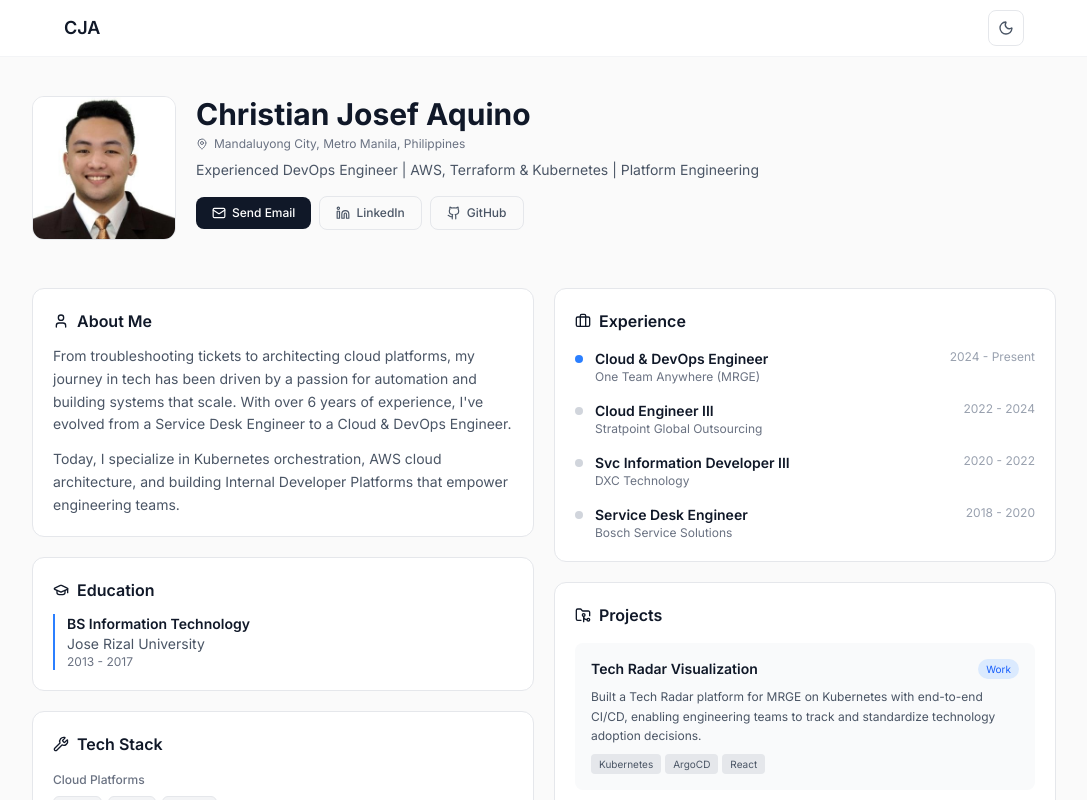
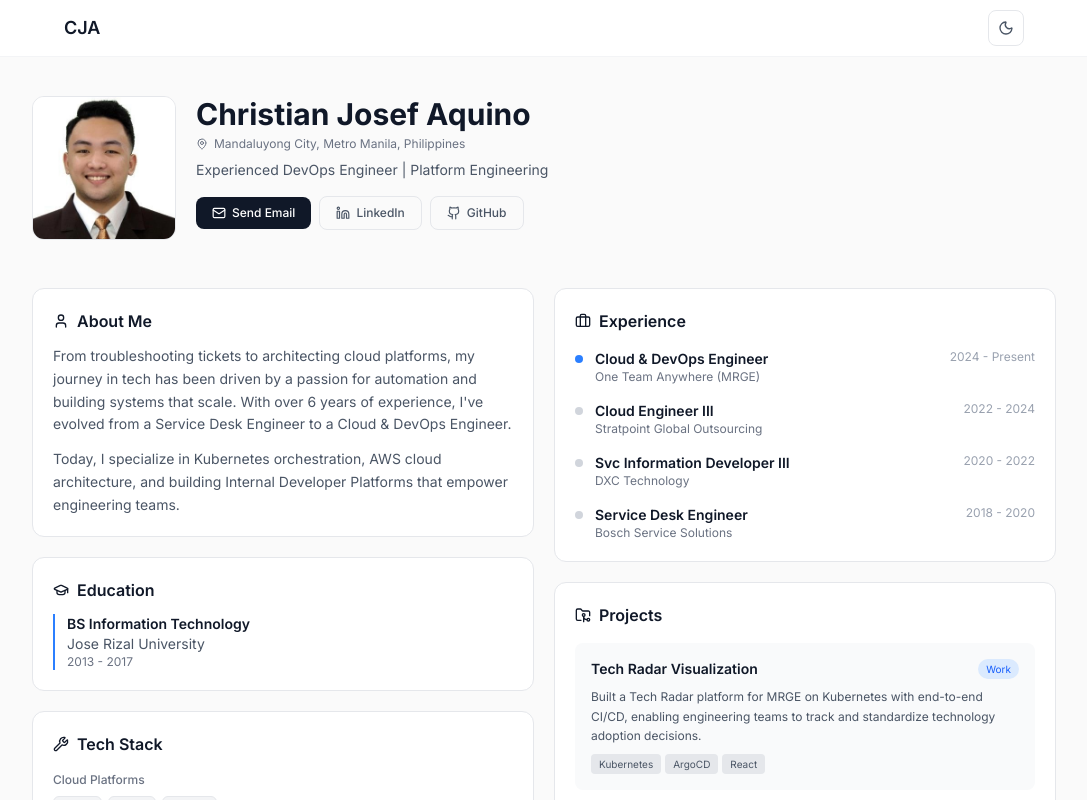
Before and after one commit to chrstnjsff/personal, a Next.js app: page /personal/ in a window 1280 px wide. Shown: the top 800 px of the page, without its empty margins (96-1183 px from the left). Built offline with nearby package versions, Linux system fonts and the light colour scheme.

Commit message:
Simplify tagline

```diff
--- a/src/components/Hero.tsx
+++ b/src/components/Hero.tsx
@@ -28,7 +28,7 @@ export function Hero() {
               Mandaluyong City, Metro Manila, Philippines
             </p>
             <p className="text-sm text-gray-600 dark:text-gray-400 mb-4">
-              Experienced DevOps Engineer | AWS, Terraform & Kubernetes | Platform Engineering
+              Experienced DevOps Engineer | Platform Engineering
             </p>
 
             {/* Action Buttons */}
```
